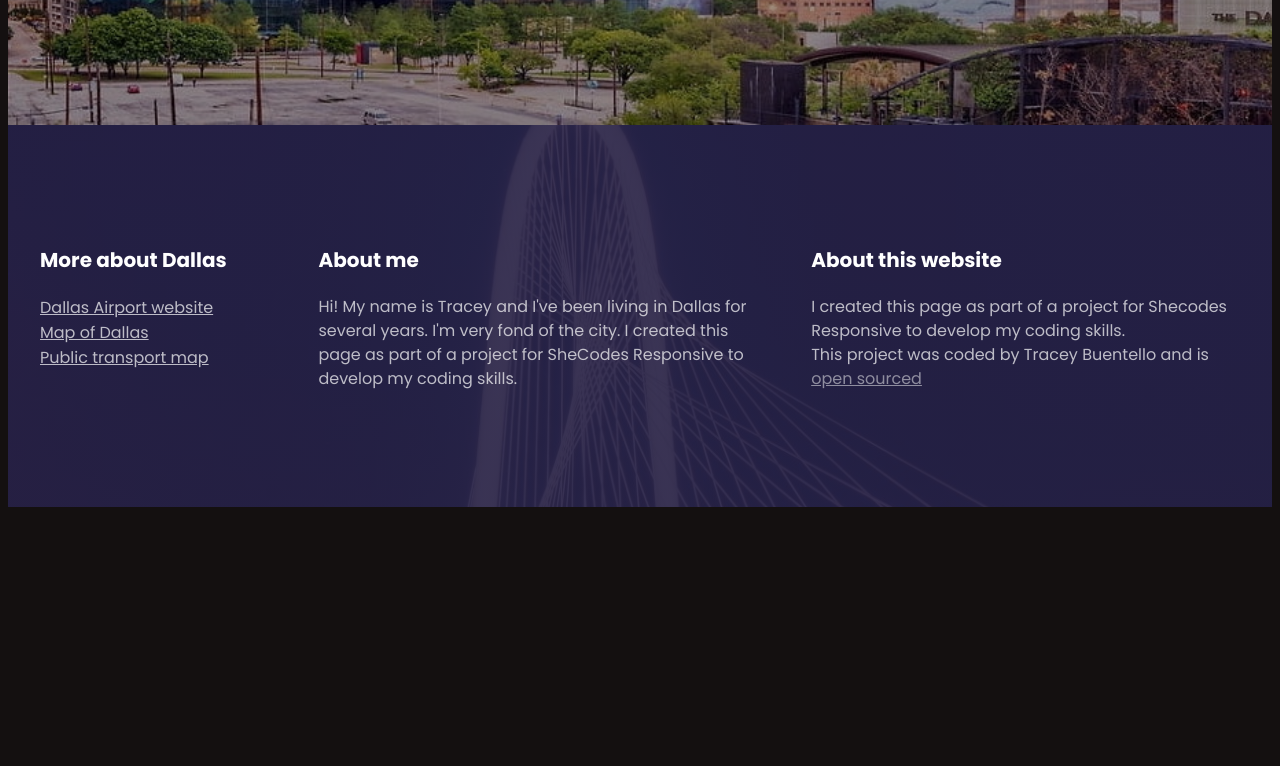
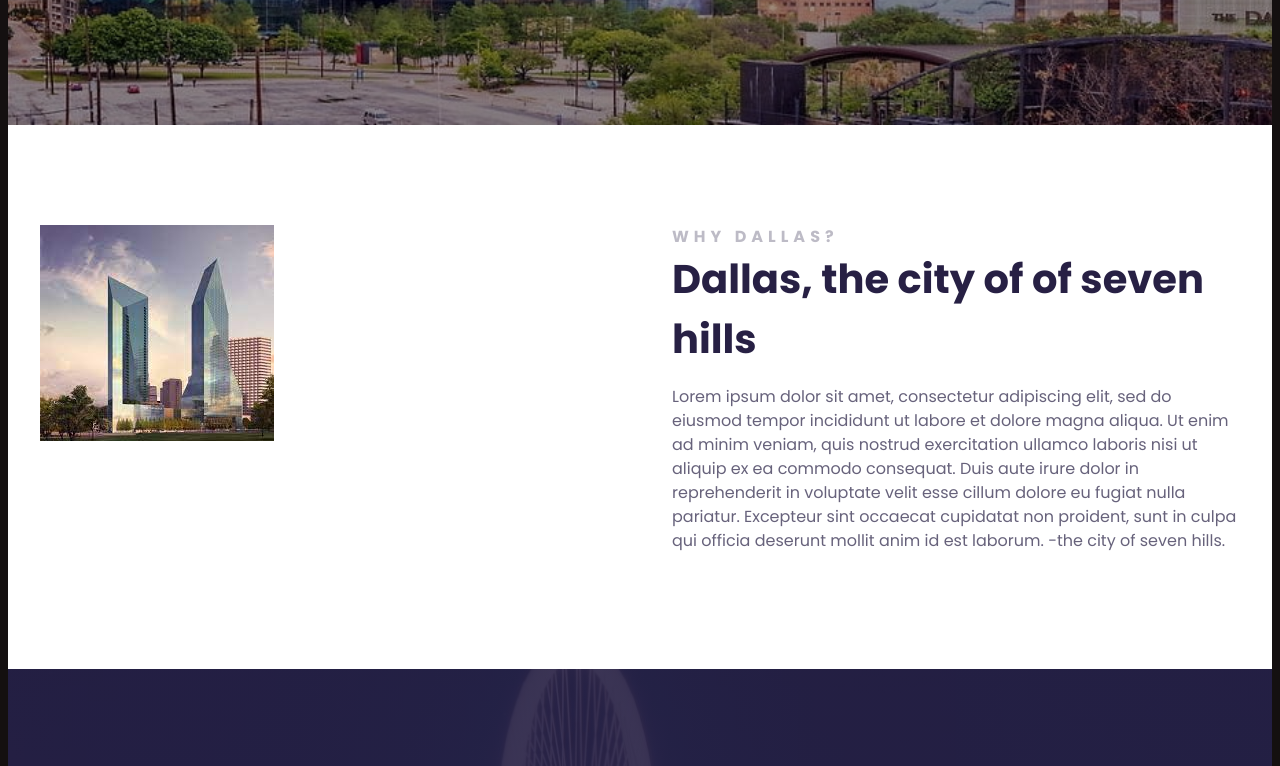
Before and after one commit to tleanne1/travel-project, a plain HTML site: page index.html in a window 1280 px wide. Shown: the part 740-1506 px from the top of the page. Before the commit the page ends 1255 px from the top, so only its background shows below. Drawn offline with Linux system fonts and the light colour scheme.

Commit message:
Added main section content

```diff
--- a/index.html
+++ b/index.html
@@ -21,9 +21,33 @@
         <h2>The third largest city in Texas.</h2>
         <a href="http://">Learn More</a>
       </header>
-
+      <main>
+        <section class="grid grid-2-columns">
+          <div>
+            <img
+              src="images/building.jpg"
+              alt="Dallas Building"
+              class="img-responsive"
+            />
+          </div>
+          <div>
+            <h2>Why Dallas?</h2>
+            <h3>Dallas, the city of of seven hills</h3>
+            <p>
+              Lorem ipsum dolor sit amet, consectetur adipiscing elit, sed do
+              eiusmod tempor incididunt ut labore et dolore magna aliqua. Ut
+              enim ad minim veniam, quis nostrud exercitation ullamco laboris
+              nisi ut aliquip ex ea commodo consequat. Duis aute irure dolor in
+              reprehenderit in voluptate velit esse cillum dolore eu fugiat
+              nulla pariatur. Excepteur sint occaecat cupidatat non proident,
+              sunt in culpa qui officia deserunt mollit anim id est laborum.
+              -the city of seven hills.
+            </p>
+          </div>
+        </section>
+      </main>
       <footer>
-        <section class="footer-grid">
+        <section class="grid grid-3-columns-with-first-narrow">
           <div>
             <h3>More about Dallas</h3>
             <ul>
--- a/src/styles.css
+++ b/src/styles.css
@@ -8,15 +8,27 @@ body {
   margin: 0 auto;
 }
 
-.footer-grid {
+.grid {
   display: grid;
+  grid-gap: 64px;
+}
+
+.img-responsive {
+  max-width: 100%;
+}
+
+.grid-2-columns {
+  grid-template-columns: 1fr 1fr;
+}
+
+.grid-3-columns-with-first-narrow {
   grid-template-columns: 1fr 2fr 2fr;
-  grid-gap: 64px;
 }
 
 section {
   max-width: 1200px;
   margin: 0 auto;
+  padding: 100px 0;
 }
 
 header {
@@ -66,6 +78,37 @@ header a {
   background-color: white;
 }
 
+main {
+  background-color: white;
+}
+
+main h2 {
+  font-weight: 700;
+  font-size: 16px;
+  line-height: 1.5;
+  margin: 0;
+  letter-spacing: 5px;
+  color: #272044;
+  opacity: 0.3;
+  text-transform: uppercase;
+}
+
+main h3 {
+  font-weight: 700;
+  font-size: 40px;
+  line-height: 1.5;
+  color: #272044;
+  margin: 0;
+}
+
+main p {
+  font-weight: 400;
+  font-size: 16px;
+  line-height: 1.5;
+  color: #272044;
+  opacity: 0.7;
+}
+
 footer {
   color: white;
   background-image: linear-gradient(
@@ -75,7 +118,6 @@ footer {
     url("../images/footer-image.jpg");
   background-repeat: no-repeat;
   background-size: cover;
-  padding: 100px 0;
 }
 
 footer h3 {
@@ -122,4 +164,13 @@ footer a {
   header h2 {
     font-size: 12px;
   }
+
+  .grid {
+    grid-template-columns: 1fr;
+    grid-gap: 32px;
+  }
+
+  section {
+    padding: 30px;
+  }
 }
```
Also changed, not shown: images/building.jpg (added).
